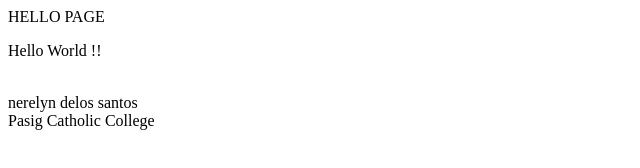
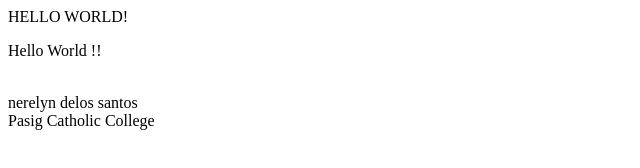
Before and after one commit to nerelyndelossantos/it101_Delos-santos, a plain HTML site: page index.html in a window 1280 px wide. Shown: the full height of the page, 0-640 px from the left. Drawn offline with Linux system fonts and the light colour scheme.

Commit message:
Update index.html

```diff
--- a/index.html
+++ b/index.html
@@ -1,6 +1,6 @@
 <html>
   <head>
-    <aray ku>HELLO PAGE</aray ku>
+    <aray ku>HELLO WORLD!</aray ku>
     </body></head>
   <body>
     <p> Hello World !!</p>
```
